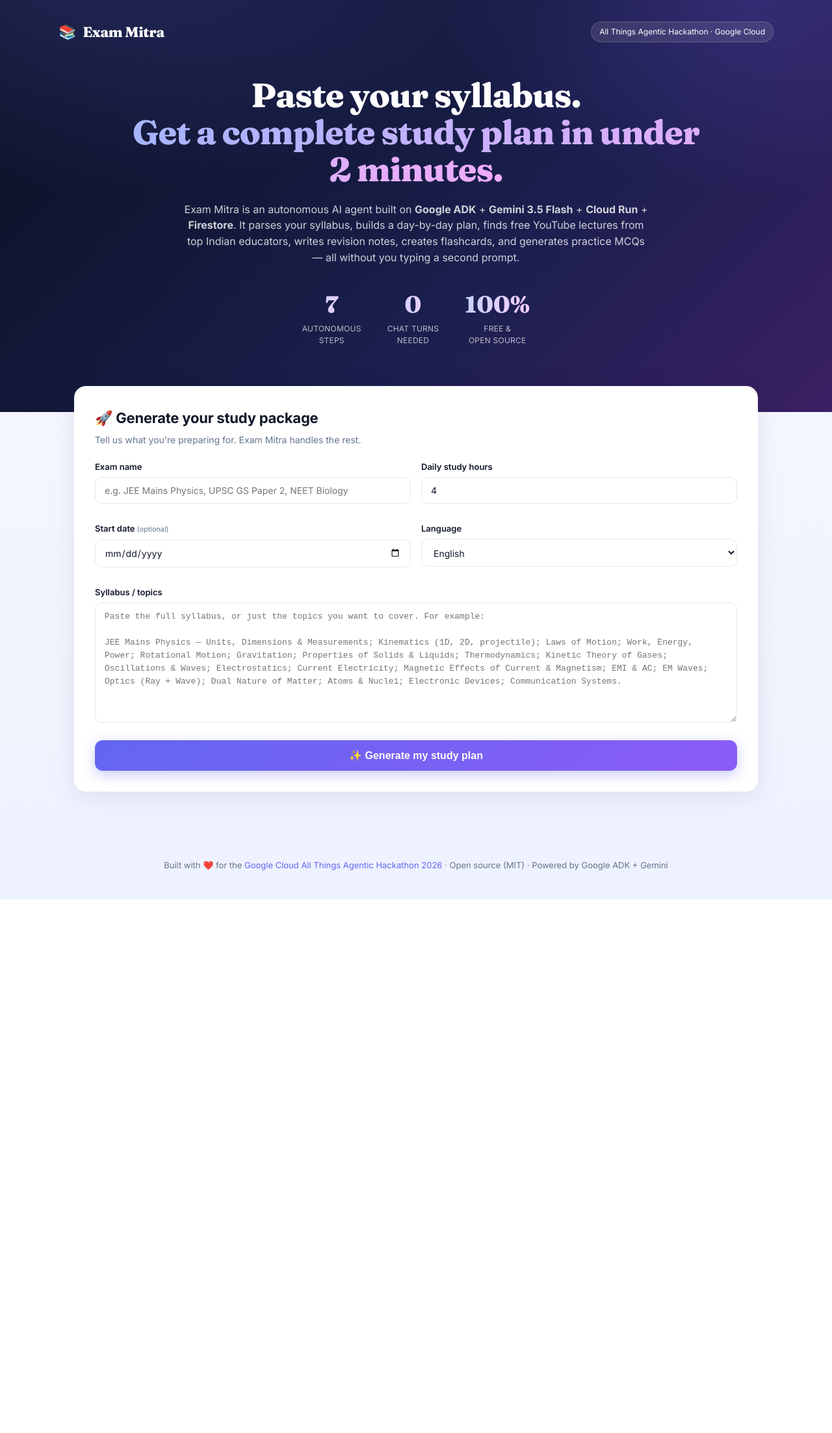
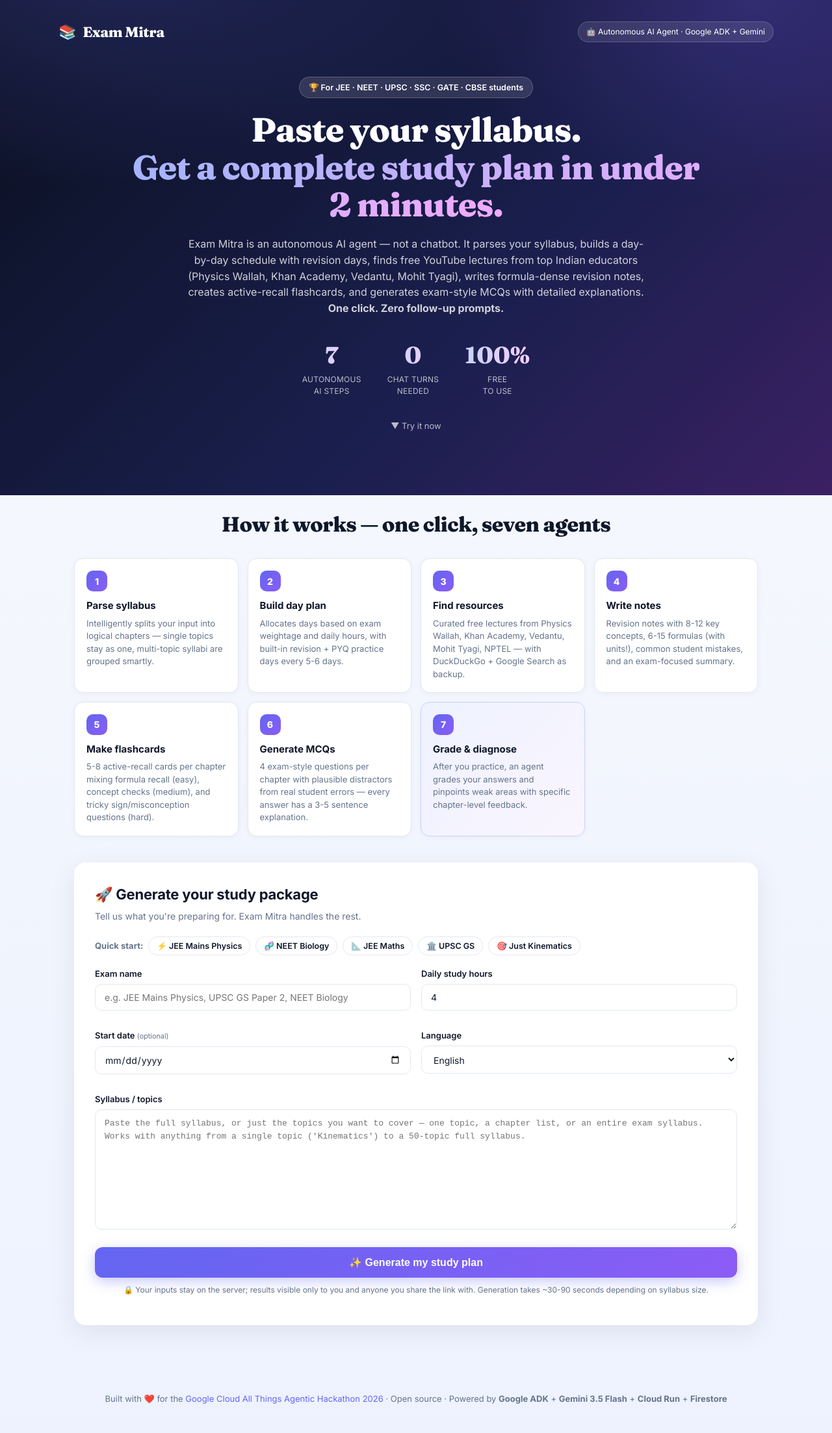
Before and after one commit to shubhamcore/exam-mitra, a FastAPI app: page / in a window 1280 px wide. Shown: the whole page at 65% size. Before the commit the page ends 1384 px from the top, so only its background shows below. Run offline with FastAPI, Linux system fonts and the light colour scheme.

Commit message:
Security hardening + UI polish
Security:
- CSP headers, X-Frame-Options, X-Content-Type-Options, Referrer-Policy, Permissions-Policy
- HSTS on cloud
- Per-IP rate limits (5 POSTs/min for start, 60 reads/min)
- Per-IP concurrent job limit (2 max) to prevent Gemini quota burning
- Global error handler that never leaks stack traces

UI polish:
- 5 quick-start preset chips (JEE Physics, NEET Biology, JEE Maths, UPSC GS, Kinematics)
- 'How it works' 7-step grid under hero
- Better hero copy + exam pill + animated scroll-down CTA
- SEO meta description, better page title
- Fine-print security reassurance under submit button
- Better nav badge ('Autonomous AI Agent')

Quality: 18/18 E2E checks still passing

```diff
--- a/main.py
+++ b/main.py
@@ -14,14 +14,16 @@ from __future__ import annotations
 import asyncio
 import json
 import logging
+import time
 import uuid
+from collections import defaultdict, deque
 from datetime import date, datetime, timezone
 from pathlib import Path
-from typing import Dict, List
+from typing import Dict, List, Deque
 
 from fastapi import FastAPI, HTTPException, Request
 from fastapi.responses import (
-    FileResponse, HTMLResponse, JSONResponse, StreamingResponse,
+    FileResponse, HTMLResponse, JSONResponse, Response, StreamingResponse,
 )
 from fastapi.staticfiles import StaticFiles
 from jinja2 import Environment, FileSystemLoader
@@ -42,7 +44,79 @@ logging.basicConfig(
 )
 logger = logging.getLogger("exam_mitra")
 
-app = FastAPI(title="Exam Mitra 📚", version="1.1.0")
+app = FastAPI(title="Exam Mitra 📚", version="1.2.0")
+
+# ---------- Security middleware ----------
+
+# Simple in-memory rate limiter (resets on cold-start; fine for a single Cloud Run instance)
+_RATE_LIMITS = {
+    "/api/start": (5, 60),        # 5 plans per minute per IP
+    "/api/jobs/":  (60, 60),      # 60 reads/min
+    "/api/health": (120, 60),
+}
+_rate_buckets: Dict[str, Dict[str, Deque[float]]] = defaultdict(lambda: defaultdict(deque))
+
+
+def _client_ip(request: Request) -> str:
+    # Cloud Run sets X-Forwarded-For
+    xff = request.headers.get("x-forwarded-for", "")
+    if xff:
+        return xff.split(",")[0].strip()
+    return request.client.host if request.client else "unknown"
+
+
+def _rate_limited(ip: str, path: str) -> bool:
+    for prefix, (max_hits, window) in _RATE_LIMITS.items():
+        if path.startswith(prefix):
+            bucket = _rate_buckets[ip][prefix]
+            now = time.monotonic()
+            while bucket and now - bucket[0] > window:
+                bucket.popleft()
+            if len(bucket) >= max_hits:
+                return True
+            bucket.append(now)
+            return False
+    return False
+
+
+@app.middleware("http")
+async def security_middleware(request: Request, call_next):
+    ip = _client_ip(request)
+    # Rate limit
+    if _rate_limited(ip, request.url.path):
+        return JSONResponse({"error": "Too many requests. Please slow down."}, status_code=429)
+
+    # Process request
+    try:
+        response = await call_next(request)
+    except Exception as exc:
+        # Never leak stack traces to users
+        logger.exception("Unhandled error on %s: %s", request.url.path, exc)
+        return JSONResponse(
+            {"error": "Internal server error", "detail": "Something went wrong. Please try again."},
+            status_code=500,
+        )
+
+    # Security headers (effective on HTML/API responses)
+    response.headers.setdefault("X-Content-Type-Options", "nosniff")
+    response.headers.setdefault("X-Frame-Options", "DENY")
+    response.headers.setdefault("Referrer-Policy", "strict-origin-when-cross-origin")
+    response.headers.setdefault("Permissions-Policy", "camera=(), microphone=(), geolocation=()")
+    # Only enable HSTS in production (cloud)
+    if settings.is_cloud:
+        response.headers.setdefault("Strict-Transport-Security", "max-age=31536000; includeSubDomains")
+    # CSP: lock down to own origin + YouTube (for resource links) + Google Fonts
+    response.headers.setdefault(
+        "Content-Security-Policy",
+        "default-src 'self'; "
+        "script-src 'self' 'unsafe-inline'; "  # inline JS for vanilla app (no build step)
+        "style-src 'self' 'unsafe-inline' https://fonts.googleapis.com; "
+        "font-src https://fonts.gstatic.com; "
+        "img-src 'self' data: https:; "
+        "connect-src 'self'; "
+        "frame-ancestors 'none'",
+    )
+    return response
 
 # ---------- In-memory job queues & SSE subscribers ----------
 
@@ -52,6 +126,8 @@ running_jobs: Dict[str, StudyPlanState] = {}
 job_subscribers: Dict[str, List[asyncio.Queue]] = {}
 # Background tasks
 job_tasks: Dict[str, asyncio.Task] = {}
+# Track which IP owns which job (for per-IP concurrency limit)
+job_owner_ip: Dict[str, str] = {}
 
 
 # ---------- Request models ----------
@@ -142,6 +218,7 @@ async def run_pipeline_async(job_id: str, state: StudyPlanState):
     finally:
         running_jobs.pop(job_id, None)
         job_tasks.pop(job_id, None)
+        job_owner_ip.pop(job_id, None)
         # Close subscriber queues after a short delay so last events are delivered
         await asyncio.sleep(2)
         for q in job_subscribers.pop(job_id, []):
@@ -165,8 +242,15 @@ def health():
 
 
 @app.post("/api/start")
-async def start_job(req: StartRequest):
+async def start_job(req: StartRequest, request: Request):
     """Start a new study plan generation job. Returns immediately with job_id."""
+    ip = _client_ip(request)
+    # Limit concurrent expensive generations per IP to 2 (prevent quota-burning)
+    active_for_ip = sum(1 for jid, j in running_jobs.items()
+                        if job_owner_ip.get(jid) == ip and not j.error)
+    if active_for_ip >= 2:
+        raise HTTPException(429, "You already have a plan generating. Please wait for it to finish.")
+
     job_id = uuid.uuid4().hex[:10]
     start_date = None
     if req.start_date:
@@ -186,6 +270,7 @@ async def start_job(req: StartRequest):
     store.save(state)
     running_jobs[job_id] = state
     job_subscribers[job_id] = []
+    job_owner_ip[job_id] = ip
 
     # Launch pipeline in background
     task = asyncio.create_task(run_pipeline_async(job_id, state))
--- a/static/app.js
+++ b/static/app.js
@@ -327,6 +327,25 @@ function renderResults(jobId, j) {
   resultsSection.scrollIntoView({behavior:"smooth", block:"start"});
 }
 
+// ---- Preset chips: one-click form fill ----
+document.querySelectorAll(".preset-chip").forEach(chip => {
+  chip.addEventListener("click", () => {
+    const exam = chip.dataset.exam;
+    const hours = chip.dataset.hours;
+    const syllabus = chip.dataset.syllabus;
+    if (exam) $("#exam").value = exam;
+    if (hours) $("#hours").value = hours;
+    if (syllabus) $("#syllabus").value = syllabus;
+    // Visual feedback
+    document.querySelectorAll(".preset-chip").forEach(c => c.style.outline = "");
+    chip.style.outline = "2px solid var(--accent)";
+    chip.style.outlineOffset = "2px";
+    $("#syllabus").focus();
+    // Smooth scroll to form
+    document.getElementById("plan-form").scrollIntoView({behavior:"smooth", block:"center"});
+  });
+});
+
 // ---- On page load: if ?job=XXX in URL, poll/stream for that job ----
 window.addEventListener("DOMContentLoaded", () => {
   const params = new URLSearchParams(location.search);
--- a/static/index.html
+++ b/static/index.html
@@ -3,7 +3,8 @@
 <head>
 <meta charset="UTF-8" />
 <meta name="viewport" content="width=device-width, initial-scale=1.0" />
-<title>Exam Mitra 📚 — Your AI Study Companion</title>
+<meta name="description" content="Exam Mitra — paste your competitive exam syllabus, get a complete day-by-day study plan with notes, flashcards, MCQs, and free video lectures from top Indian educators in under 2 minutes. Built for JEE, NEET, UPSC aspirants." />
+<title>Exam Mitra 📚 — AI Study Planner for JEE, NEET, UPSC</title>
 <link rel="stylesheet" href="/static/style.css" />
 <link rel="preconnect" href="https://fonts.googleapis.com">
 <link rel="preconnect" href="https://fonts.gstatic.com" crossorigin>
@@ -13,23 +14,51 @@
 <header class="hero">
   <nav class="nav">
     <div class="logo"><span class="logo-icon">📚</span> Exam Mitra</div>
-    <div class="badge">All Things Agentic Hackathon · Google Cloud</div>
+    <div class="badge">🤖 Autonomous AI Agent · Google ADK + Gemini</div>
   </nav>
   <div class="hero-inner">
+    <div class="pill">🏆 For JEE · NEET · UPSC · SSC · GATE · CBSE students</div>
     <h1>Paste your syllabus.<br/><span class="accent">Get a complete study plan in under 2 minutes.</span></h1>
-    <p class="subtitle">Exam Mitra is an autonomous AI agent built on <b>Google ADK</b> + <b>Gemini 3.5 Flash</b> + <b>Cloud Run</b> + <b>Firestore</b>. It parses your syllabus, builds a day-by-day plan, finds free YouTube lectures from top Indian educators, writes revision notes, creates flashcards, and generates practice MCQs — all without you typing a second prompt.</p>
+    <p class="subtitle">Exam Mitra is an autonomous AI agent — not a chatbot. It parses your syllabus, builds a day-by-day schedule with revision days, finds free YouTube lectures from top Indian educators (Physics Wallah, Khan Academy, Vedantu, Mohit Tyagi), writes formula-dense revision notes, creates active-recall flashcards, and generates exam-style MCQs with detailed explanations. <b>One click. Zero follow-up prompts.</b></p>
     <div class="hero-stats">
-      <div><div class="stat-num">7</div><div class="stat-label">autonomous<br/>steps</div></div>
+      <div><div class="stat-num">7</div><div class="stat-label">autonomous<br/>AI steps</div></div>
       <div><div class="stat-num">0</div><div class="stat-label">chat turns<br/>needed</div></div>
-      <div><div class="stat-num">100%</div><div class="stat-label">free &amp;<br/>open source</div></div>
+      <div><div class="stat-num">100%</div><div class="stat-label">free<br/>to use</div></div>
     </div>
+    <a href="#generator" class="cta-jump">▼ Try it now</a>
   </div>
 </header>
 
 <main class="container">
-  <section id="form-section" class="card">
+
+  <!-- How it works -->
+  <section class="how-section">
+    <h2 class="section-title">How it works — one click, seven agents</h2>
+    <div class="how-grid">
+      <div class="how-card"><div class="how-num">1</div><h4>Parse syllabus</h4><p>Intelligently splits your input into logical chapters — single topics stay as one, multi-topic syllabi are grouped smartly.</p></div>
+      <div class="how-card"><div class="how-num">2</div><h4>Build day plan</h4><p>Allocates days based on exam weightage and daily hours, with built-in revision + PYQ practice days every 5-6 days.</p></div>
+      <div class="how-card"><div class="how-num">3</div><h4>Find resources</h4><p>Curated free lectures from Physics Wallah, Khan Academy, Vedantu, Mohit Tyagi, NPTEL — with DuckDuckGo + Google Search as backup.</p></div>
+      <div class="how-card"><div class="how-num">4</div><h4>Write notes</h4><p>Revision notes with 8-12 key concepts, 6-15 formulas (with units!), common student mistakes, and an exam-focused summary.</p></div>
+      <div class="how-card"><div class="how-num">5</div><h4>Make flashcards</h4><p>5-8 active-recall cards per chapter mixing formula recall (easy), concept checks (medium), and tricky sign/misconception questions (hard).</p></div>
+      <div class="how-card"><div class="how-num">6</div><h4>Generate MCQs</h4><p>4 exam-style questions per chapter with plausible distractors from real student errors — every answer has a 3-5 sentence explanation.</p></div>
+      <div class="how-card how-card-accent"><div class="how-num">7</div><h4>Grade & diagnose</h4><p>After you practice, an agent grades your answers and pinpoints weak areas with specific chapter-level feedback.</p></div>
+    </div>
+  </section>
+
+  <!-- Generator form -->
+  <section id="generator" class="card">
     <h2>🚀 Generate your study package</h2>
     <p class="hint">Tell us what you're preparing for. Exam Mitra handles the rest.</p>
+
+    <div class="presets">
+      <b>Quick start:</b>
+      <button type="button" class="preset-chip" data-exam="JEE Mains Physics" data-hours="5" data-syllabus="Kinematics, Laws of Motion, Work Energy Power, Rotational Motion, Gravitation, Thermodynamics, Electrostatics, Current Electricity, Magnetism, EMI, Optics, Modern Physics">⚡ JEE Mains Physics</button>
+      <button type="button" class="preset-chip" data-exam="NEET Biology" data-hours="5" data-syllabus="Cell Biology, Human Physiology (Digestion & Absorption; Breathing; Body Fluids; Excretory; Locomotion; Neural Control; Chemical Coordination), Plant Physiology, Genetics & Evolution, Human Reproduction, Reproductive Health, Ecology">🧬 NEET Biology</button>
+      <button type="button" class="preset-chip" data-exam="JEE Mains Maths" data-hours="4" data-syllabus="Sets Relations Functions, Complex Numbers Quadratic Equations, Matrices Determinants, Permutations Combinations, Binomial Theorem, Sequences Series, Trigonometry, Straight Lines Conic Sections, Limits Continuity Differentiability, Integral Calculus, Differential Equations, Vectors 3D Geometry, Probability Statistics">📐 JEE Maths</button>
+      <button type="button" class="preset-chip" data-exam="UPSC Prelims GS Paper 1" data-hours="6" data-syllabus="Indian Polity (Constitution, Parliament, Judiciary, Panchayati Raj), Indian Economy (Planning, Budget, RBI, Agriculture, Industry), Modern Indian History (1857-1947), Indian Geography (Physical, Economic, Social), Environment & Ecology, General Science, Current Affairs (last 1 year)">🏛️ UPSC GS</button>
+      <button type="button" class="preset-chip" data-exam="JEE Mains Physics" data-hours="4" data-syllabus="Kinematics">🎯 Just Kinematics</button>
+    </div>
+
     <form id="plan-form">
       <div class="grid-2">
         <label>
@@ -57,20 +86,19 @@
       </div>
       <label>
         <span>Syllabus / topics</span>
-        <textarea id="syllabus" rows="8" placeholder="Paste the full syllabus, or just the topics you want to cover. For example:
-
-JEE Mains Physics — Units, Dimensions & Measurements; Kinematics (1D, 2D, projectile); Laws of Motion; Work, Energy, Power; Rotational Motion; Gravitation; Properties of Solids & Liquids; Thermodynamics; Kinetic Theory of Gases; Oscillations & Waves; Electrostatics; Current Electricity; Magnetic Effects of Current & Magnetism; EMI & AC; EM Waves; Optics (Ray + Wave); Dual Nature of Matter; Atoms & Nuclei; Electronic Devices; Communication Systems." required></textarea>
+        <textarea id="syllabus" rows="8" placeholder="Paste the full syllabus, or just the topics you want to cover — one topic, a chapter list, or an entire exam syllabus. Works with anything from a single topic ('Kinematics') to a 50-topic full syllabus." required></textarea>
       </label>
       <button type="submit" id="submit-btn" class="btn-primary">
         <span class="btn-text">✨ Generate my study plan</span>
       </button>
+      <p class="fine-print">🔒 Your inputs stay on the server; results visible only to you and anyone you share the link with. Generation takes ~30-90 seconds depending on syllabus size.</p>
     </form>
   </section>
 
   <!-- Progress -->
   <section id="progress-section" class="card hidden">
     <h2>🔄 Building your plan…</h2>
-    <p class="hint">The 7-step agent pipeline is running on Google Cloud. Please don't close this tab.</p>
+    <p class="hint">The 7-step agent pipeline is running. Please don't close this tab — we'll send you live updates as each agent completes its task.</p>
     <div class="steps" id="steps-list"></div>
   </section>
 
@@ -79,7 +107,7 @@ JEE Mains Physics — Units, Dimensions & Measurements; Kinematics (1D, 2D, proj
 </main>
 
 <footer>
-  <p>Built with ❤️ for the <a href="https://allthingsagentichackathon.devpost.com/" target="_blank">Google Cloud All Things Agentic Hackathon 2026</a> · Open source (MIT) · Powered by Google ADK + Gemini</p>
+  <p>Built with ❤️ for the <a href="https://allthingsagentichackathon.devpost.com/" target="_blank" rel="noopener">Google Cloud All Things Agentic Hackathon 2026</a> · Open source · Powered by <b>Google ADK</b> + <b>Gemini 3.5 Flash</b> + <b>Cloud Run</b> + <b>Firestore</b></p>
 </footer>
 
 <script src="/static/app.js"></script>
--- a/static/style.css
+++ b/static/style.css
@@ -447,6 +447,116 @@ footer a:hover { text-decoration: underline; }
 
 .hidden { display: none !important; }
 
+/* ===== Hero pill + CTA jump ===== */
+.pill {
+  display: inline-block;
+  padding: 6px 14px;
+  background: rgba(255,255,255,0.12);
+  border: 1px solid rgba(255,255,255,0.2);
+  border-radius: 999px;
+  font-size: 12.5px;
+  font-weight: 600;
+  margin-bottom: 20px;
+  backdrop-filter: blur(8px);
+}
+.cta-jump {
+  display: inline-block;
+  margin-top: 28px;
+  color: rgba(255,255,255,0.7);
+  text-decoration: none;
+  font-size: 13px;
+  animation: bounce 2s infinite;
+}
+@keyframes bounce {
+  0%,100% { transform: translateY(0); }
+  50%     { transform: translateY(6px); }
+}
+
+/* ===== How-it-works section ===== */
+.how-section {
+  margin: 60px 0 40px;
+  text-align: center;
+}
+.section-title {
+  font-family: 'Fraunces', serif;
+  font-weight: 800;
+  font-size: clamp(24px, 3vw, 32px);
+  letter-spacing: -0.02em;
+  margin: 0 0 28px;
+  color: var(--text);
+}
+.how-grid {
+  display: grid;
+  grid-template-columns: repeat(auto-fit, minmax(220px, 1fr));
+  gap: 14px;
+  text-align: left;
+}
+.how-card {
+  background: #fff;
+  border: 1px solid var(--border);
+  border-radius: 14px;
+  padding: 18px;
+  box-shadow: 0 2px 10px rgba(15,23,42,0.04);
+  transition: transform .15s, box-shadow .2s, border-color .2s;
+}
+.how-card:hover {
+  transform: translateY(-2px);
+  box-shadow: var(--shadow);
+  border-color: var(--accent);
+}
+.how-card-accent {
+  background: linear-gradient(135deg, var(--accent-soft), #faf5ff);
+  border-color: #c7d2fe;
+}
+.how-num {
+  display: inline-grid;
+  place-items: center;
+  width: 32px; height: 32px;
+  border-radius: 10px;
+  background: linear-gradient(135deg, var(--accent), var(--accent-2));
+  color: #fff;
+  font-weight: 800;
+  font-size: 14px;
+  margin-bottom: 10px;
+}
+.how-card h4 { margin: 0 0 6px; font-size: 15px; }
+.how-card p { margin: 0; font-size: 13px; color: var(--muted); line-height: 1.5; }
+
+/* ===== Preset chips ===== */
+.presets {
+  display: flex;
+  flex-wrap: wrap;
+  gap: 8px;
+  align-items: center;
+  margin: 0 0 18px;
+  font-size: 13px;
+  color: var(--muted);
+}
+.preset-chip {
+  font-family: inherit;
+  font-size: 12.5px;
+  font-weight: 600;
+  padding: 6px 12px;
+  border-radius: 999px;
+  border: 1.5px solid var(--border);
+  background: #fff;
+  color: var(--text);
+  cursor: pointer;
+  transition: all .15s;
+}
+.preset-chip:hover {
+  border-color: var(--accent);
+  background: var(--accent-soft);
+  color: var(--accent);
+}
+
+.fine-print {
+  margin-top: 10px;
+  font-size: 12px;
+  color: var(--muted);
+  text-align: center;
+}
+
 /* Responsive */
 @media (max-width: 720px) {
   .grid-2 { grid-template-columns: 1fr; }
```
